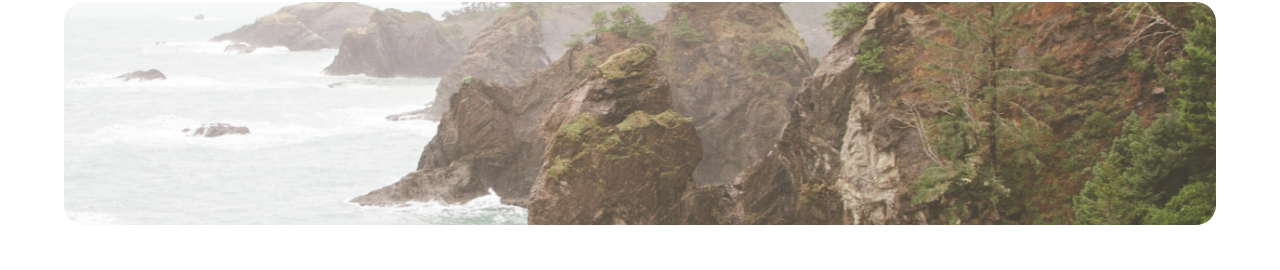
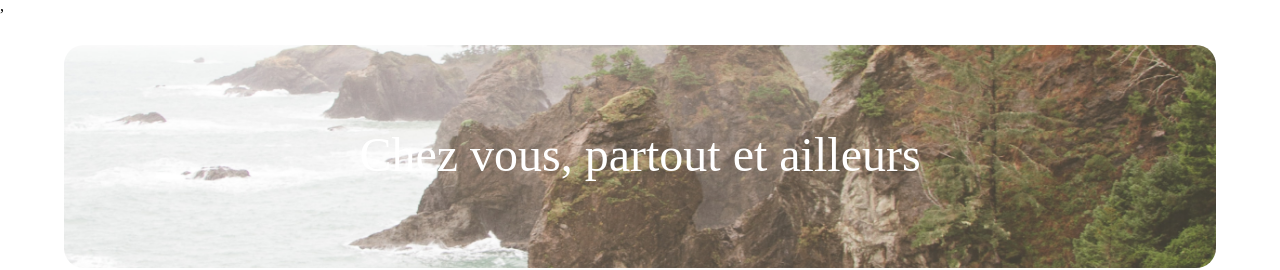
Before and after one commit to Eliot-b-git/Projet-Kasa, a React (Create React App) app: page / in a window 1280 px wide. Shown: the part 116-386 px from the top of the page. Built offline with nearby package versions, Linux system fonts and the light colour scheme.

Commit message:
Ajout du texte de la banniere home

```diff
--- a/src/components/Banner/styles.scss
+++ b/src/components/Banner/styles.scss
@@ -13,7 +13,3 @@ $border-radius: 20px;
   margin-top: 30px;
   object-fit: cover;
 }
-
-.picture {
-  height: 400px;
-}
--- a/src/pages/Home/index.jsx
+++ b/src/pages/Home/index.jsx
@@ -1,10 +1,12 @@
 import React from 'react';
 import Banniere from '../../components/Banner'; // Assurez-vous d'utiliser le bon chemin
 import LogementsPage from '../../components/Card'
+import './styles.scss';
 
 function Home() {
   return (
     <div>
+      <p className='TexteBanniere'>Chez vous, partout et ailleurs</p>,
       <Banniere type="accueil" />
       <LogementsPage />
     </div>
--- /dev/null
+++ b/src/pages/Home/styles.scss
@@ -0,0 +1,9 @@
+.TexteBanniere{
+    position: absolute;
+    text-align: center;
+    width: 100%;
+    color: #FFFFFF;
+    font-size: 48px;
+    font-weight: 500;
+    margin-top: 130px;
+}
```
